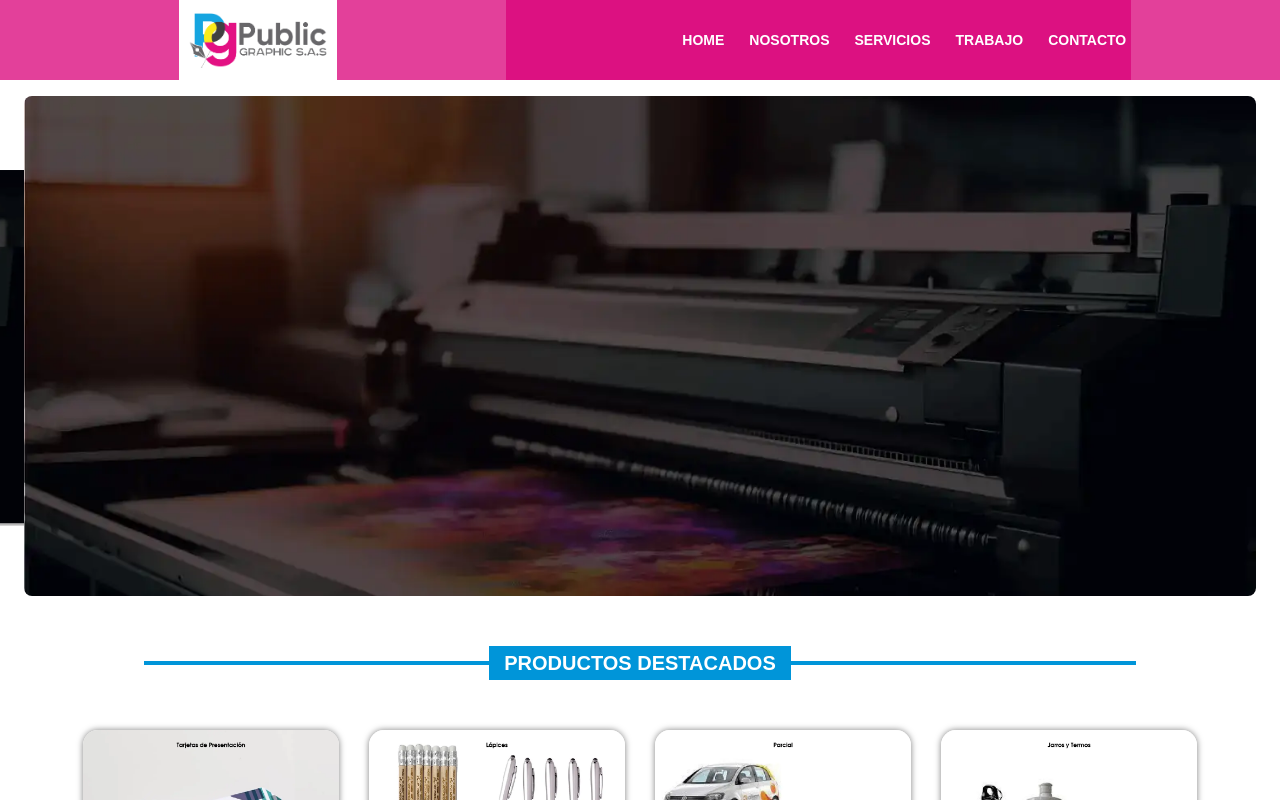
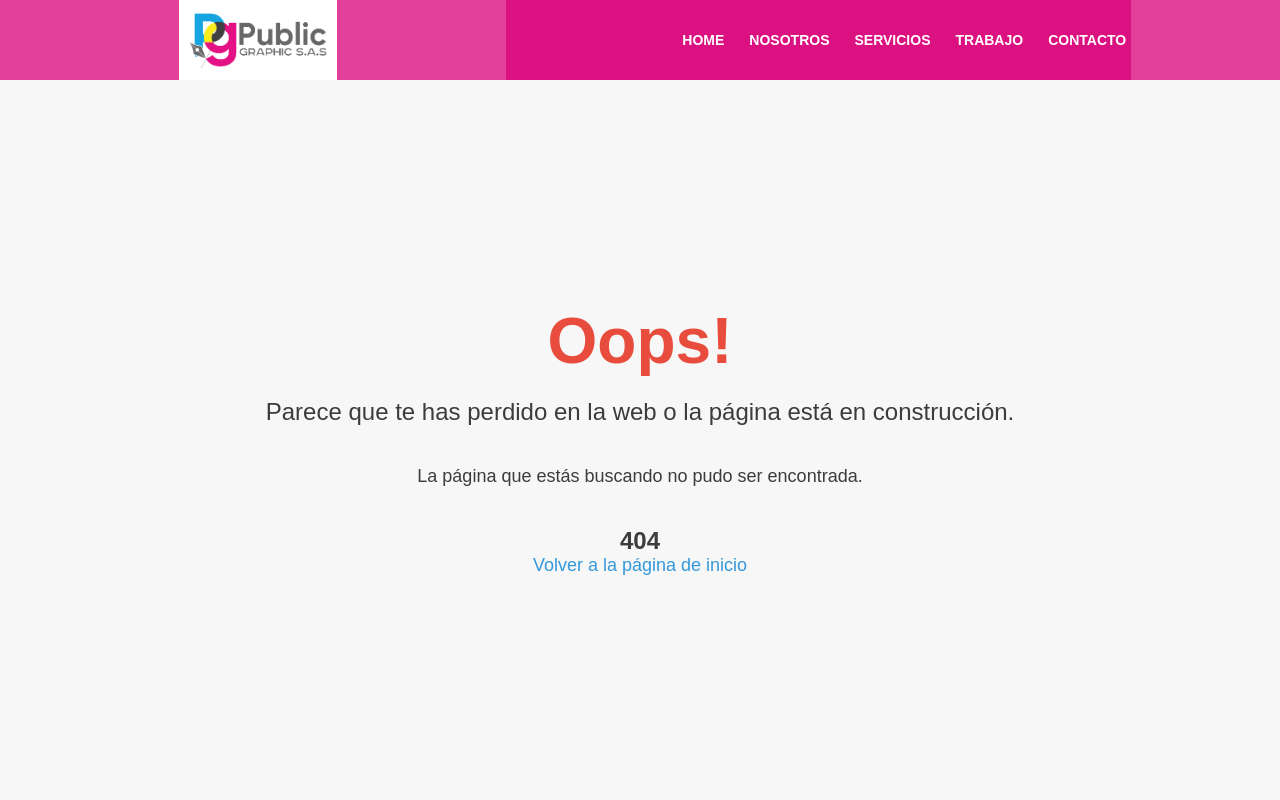
Before and after one commit to davismz09/public-graphic-sa, a React (Vite) app: page /#/trabajos in a window 1280 px wide. Before the commit this address led to /. Shown: the top 800 px of the page. Built offline with nearby package versions, Linux system fonts and the light colour scheme.

Commit message:
9-eliminar-useeffect-y-usenavigate-en-el-componente-error-404

```diff
--- a/src/components/pages/error-404.jsx
+++ b/src/components/pages/error-404.jsx
@@ -1,15 +1,9 @@
-import {useNavigate} from "react-router-dom";
-import {useEffect} from "react"; // Importa useEffect desde React
+import {Link} from "react-router-dom";
+import useMenu from "../hooks/use-menu.jsx";
 import "./error-404.css";
 
 const Error404Page = () => {
-  const navigate = useNavigate();
-
-  useEffect(() => {
-    // Llama a navigate() dentro de un useEffect
-    navigate("/");
-  }); // Asegúrate de que este efecto solo se ejecute una vez al montar el componente
-
+  const {handleTimeout} = useMenu();
   return (
     <div className='error-404-page'>
       <div className='error-container'>
@@ -22,10 +16,9 @@ const Error404Page = () => {
         </p>
         <h2>404</h2>
 
-        {/* Elimina el onClick de aquí */}
-        <a href='' className='home-link'>
+        <Link to='/' onClick={() => handleTimeout()} className='home-link'>
           Volver a la página de inicio
-        </a>
+        </Link>
       </div>
     </div>
   );
```
